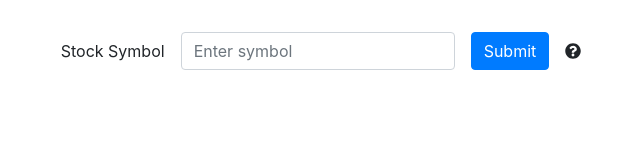
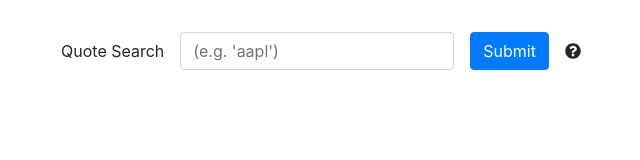
Before and after one commit to quintonlucyk/investing-software, a React (Create React App) app: page / in a window 1280 px wide. Shown: the top 160 px of the page, without its empty margins (319-959 px from the left). Built offline with nearby package versions, Linux system fonts and the light colour scheme.

Commit message:
changed wording

```diff
--- a/src/Pages/Main.js
+++ b/src/Pages/Main.js
@@ -58,12 +58,12 @@ class Main extends React.Component {
         <div className="row justify-content-center m-4">
           <Form inline onSubmit={this.search}>
             <Form.Group>
-              <Form.Label className="m-2">Stock Symbol </Form.Label>
+              <Form.Label className="m-2">Quote Search</Form.Label>
               <Form.Control
                 className="m-2"
                 type="text"
                 ref={this.symbolRef}
-                placeholder="Enter symbol"
+                placeholder="(e.g. 'aapl')"
               />
             </Form.Group>
             <Button variant="primary" className="m-2" type="submit">
```
